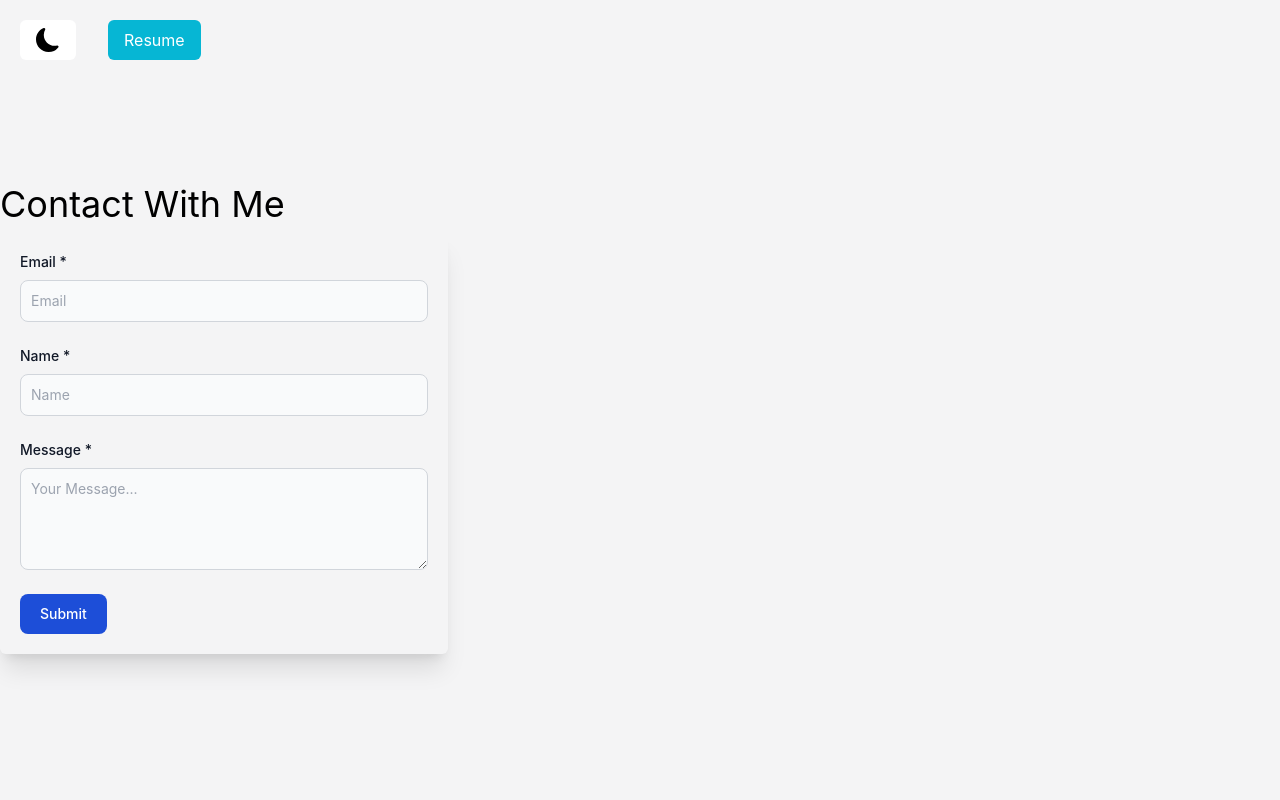
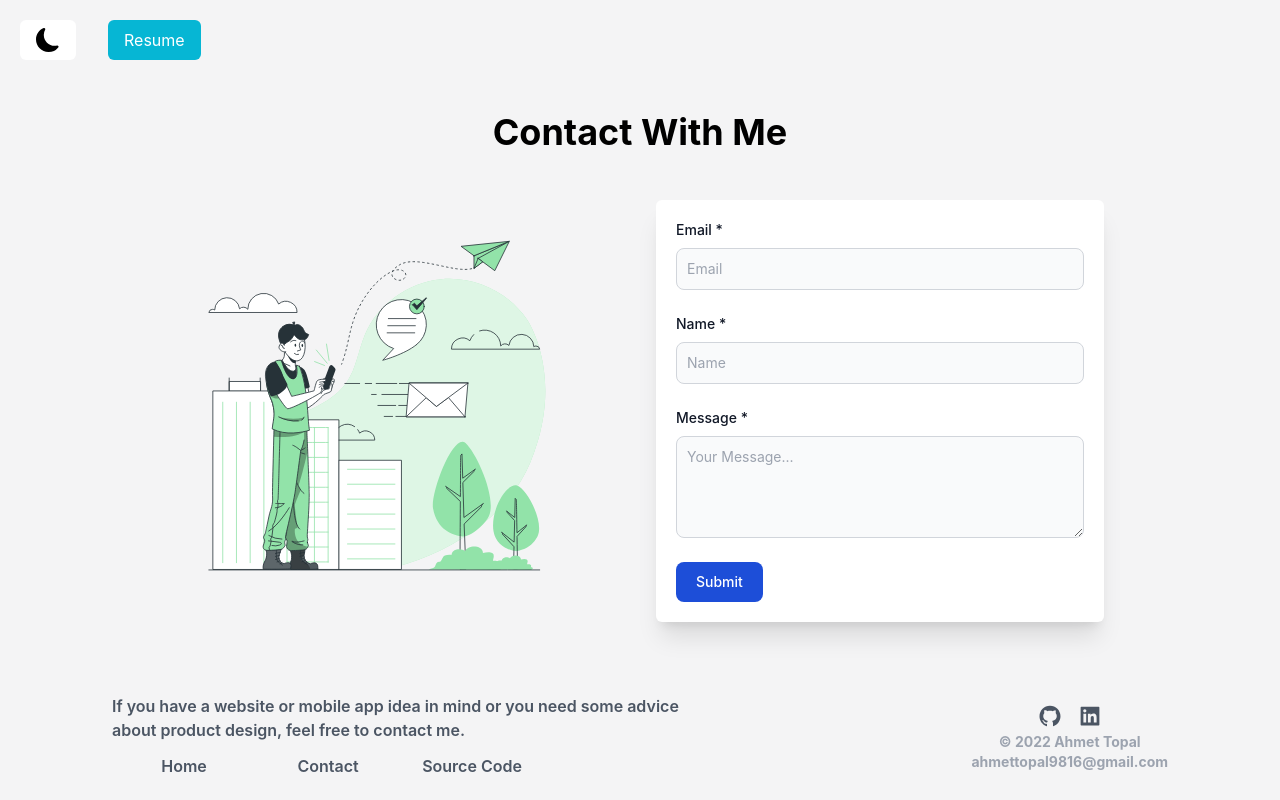
Before and after one commit to ahmettopal/react-portfolio, a Next.js app: page /contact in a window 1280 px wide. Shown: the top 800 px of the page. Built offline with nearby package versions, Linux system fonts and the light colour scheme.

Commit message:
update contact form page

```diff
--- a/components/Footer.js
+++ b/components/Footer.js
@@ -8,22 +8,29 @@ import NextLink from "next/link";
 const Footer = ({ ...props }) => {
     return (
         <div className="bg-zinc-100 dark:bg-zinc-800 p-8">
-            <footer className="flex-1 md:flex p-5 justify-between md:mx-10">
-                <div className="text-start max-w-xl dark:text-gray-400">
-                    <p className=" ">
+            <footer className="flex-1 md:flex justify-between md:mx-20 items-center text-gray-600 font-semibold">
+                <div className="text-start dark:text-gray-400">
+                    <p className="max-w-xl">
                         If you have a website or mobile app idea in mind or you need some advice about product design,
                         feel free to contact me.
                     </p>
-                    <button className="mt-3 hover:bg-slate-200 rounded-md p-1">
-                        <a href='https://github.com/ahmettopal/react-portfolio' target="_blank" rel="noopener noreferrer">
-                            Source Code
-                        </a>
-                    </button>
-                    <NextLink href={"/contact"}>
-                        <p>
-                            Contact
-                        </p>
-                    </NextLink>
+                    <div className="grid grid-cols-2 md:grid-cols-4">
+                        <button className="mt-3 hover:bg-slate-200 rounded-md">
+                            <NextLink href={"/"}>
+                                Home
+                            </NextLink>
+                        </button>
+                        <button className="mt-3 hover:bg-slate-200 rounded-md">
+                            <NextLink href={"/contact"}>
+                                Contact
+                            </NextLink>
+                        </button>
+                        <button className="mt-3 hover:bg-slate-200 rounded-md">
+                            <a href='https://github.com/ahmettopal/react-portfolio' target="_blank" rel="noopener noreferrer">
+                                Source Code
+                            </a>
+                        </button>
+                    </div>
                 </div>
                 <div className="text-center font-bold text-gray-400 text-sm">
                     <div className="text-2xl 2xl:text-5xl flex justify-center gap-4 py-1 text-gray-600 dark:text-slate-200">
--- a/components/Layout.js
+++ b/components/Layout.js
@@ -20,8 +20,8 @@ const Layout = ({ children, ...props }) => {
             <div className='md:min-h-screen 2xl:min-h-screen bg-zinc-100 dark:bg-zinc-800'>
                 <Navbar onMode={onDarkMode} darkMode={darkMode} />
                 {children}
+                <Footer />
             </div>
-            <Footer />
         </div >
     );
 };
--- a/components/contact/ContactForm.js
+++ b/components/contact/ContactForm.js
@@ -2,7 +2,7 @@ import React, { useState, useRef, useEffect } from "react";
 
 const ContactForm = () => {
     return (
-        <form className="max-w-md p-5 shadow-xl rounded-md content-center">
+        <form className="max-w-md w-full p-5 shadow-xl rounded-md content-center bg-white dark:bg-zinc-500">
             <div class="mb-6">
                 <label for="email" class="block mb-2 text-sm font-medium text-gray-900 dark:text-gray-300">Email *</label>
                 <input type="email" id="email" class="bg-gray-50 border border-gray-300 text-gray-900 text-sm rounded-lg focus:ring-blue-500 focus:border-blue-500 block w-full p-2.5 dark:bg-gray-700 dark:border-gray-600 dark:placeholder-gray-400 dark:text-white dark:focus:ring-blue-500 dark:focus:border-blue-500" placeholder="Email" required />
--- a/components/contact/SocialIcons.js
+++ /dev/null
@@ -1,16 +0,0 @@
-import React from "react";
-import {
-    AiFillGithub,
-    AiFillLinkedin,
-} from "react-icons/ai";
-
-const SocialIcons = () => {
-    return (
-        <div className="text-4xl 2xl:text-7xl flex justify-center gap-16 md:py-10 2xl:py-10 text-gray-600 dark:text-slate-200">
-            <a href='https://github.com/ahmettopal' target="_blank"><AiFillGithub /></a>
-            <AiFillLinkedin />
-        </div>
-    );
-};
-
-export default SocialIcons;
--- a/components/skills/Skills.js
+++ b/components/skills/Skills.js
@@ -4,7 +4,7 @@ import { techStack } from "../../constants";
 
 const Skills = (props) => {
     return (
-        <div className='flex justify-center dark:bg-zinc-700'>
+        <div className='flex justify-center bg-white dark:bg-zinc-700'>
             <div className="2xl:min-w-[50%] p-3 md:p-20">
                 <h3 className="text-center text-sm sm:text-md md:text-2xl font-bold mb-2 dark:text-slate-300">
                     Skills
--- a/constants/index.js
+++ b/constants/index.js
@@ -66,3 +66,7 @@ export const techStack = {
         },
     ],
 };
+
+export const contactillustations = {
+    svg: "/assets/icons/contact.svg",
+}
--- a/pages/contact.js
+++ b/pages/contact.js
@@ -1,12 +1,23 @@
 import React, { useState } from "react";
+import Image from 'next/image';
 import { ContactForm } from '../components';
-import NextLink from "next/link";
+import { contactillustations } from "../constants";
 
 const Contact = () => {
     return (
-        <div className="flex-col justify-center mt-24 self-center">
-            <p className="text-xl md:text-4xl 2xl:text-7xl py-2 dark:text-cyan-50">Contact With Me</p>
-            <ContactForm />
+        <div className="dark:bg-zinc-700">
+            <div className="text-center font-bold">
+                <p className="text-xl md:text-4xl 2xl:text-7xl py-2 dark:text-cyan-50">Contact With Me</p>
+            </div>
+            <div className="flex flex-col md:flex-row justify-center p-10 gap-20">
+                <Image
+                    src={contactillustations.svg}
+                    width={400}
+                    height={400}
+                    alt="contact illustrations"
+                />
+                <ContactForm />
+            </div>
         </div>
     );
 };
--- a/pages/index.js
+++ b/pages/index.js
@@ -2,7 +2,7 @@ import { Greetings, Skills } from '../components';
 
 export default function Home() {
   return (
-    <div>
+    <div className='flex flex-col'>
       <Greetings />
       <Skills />
     </div >
```
Also changed, not shown: public/assets/icons/contact.svg (added).
